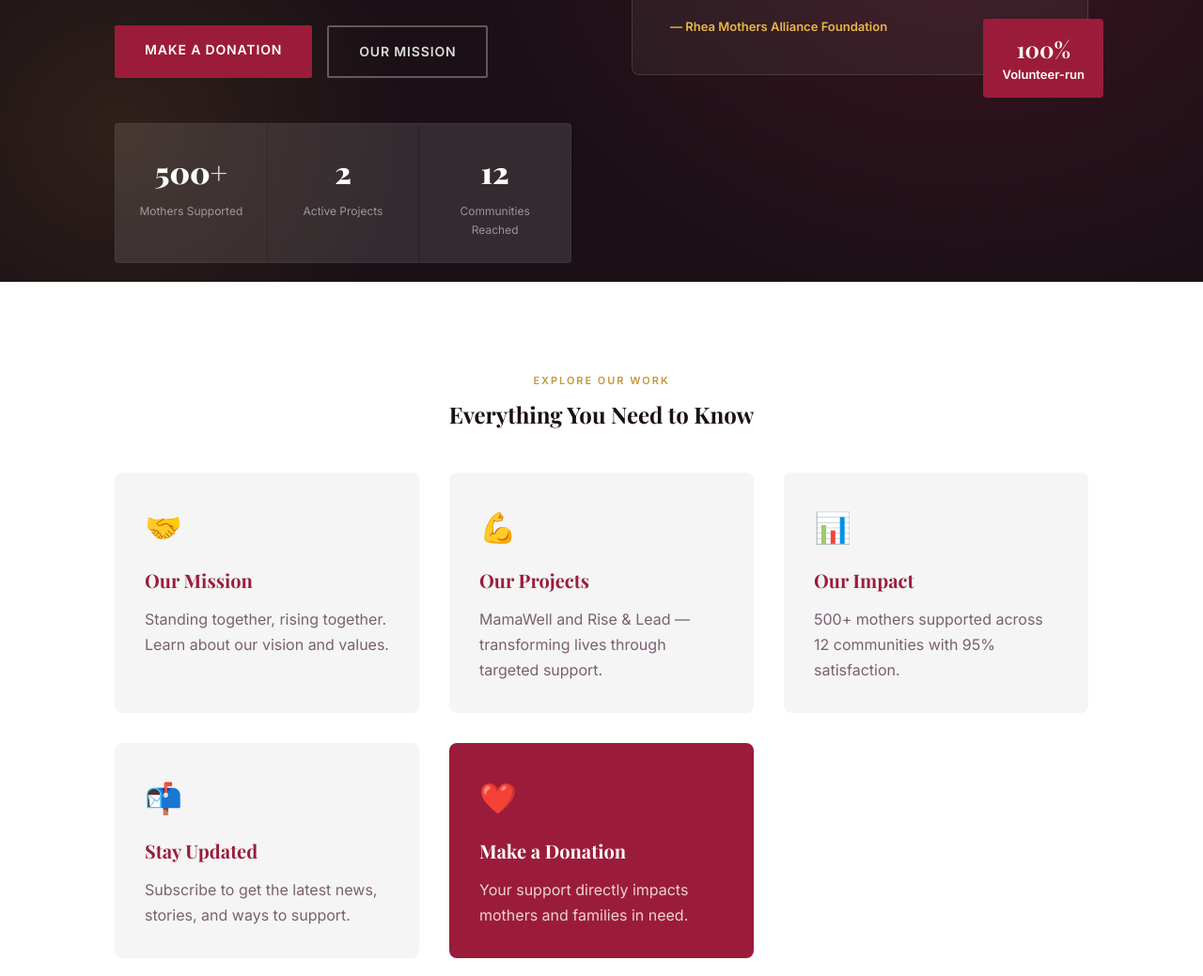
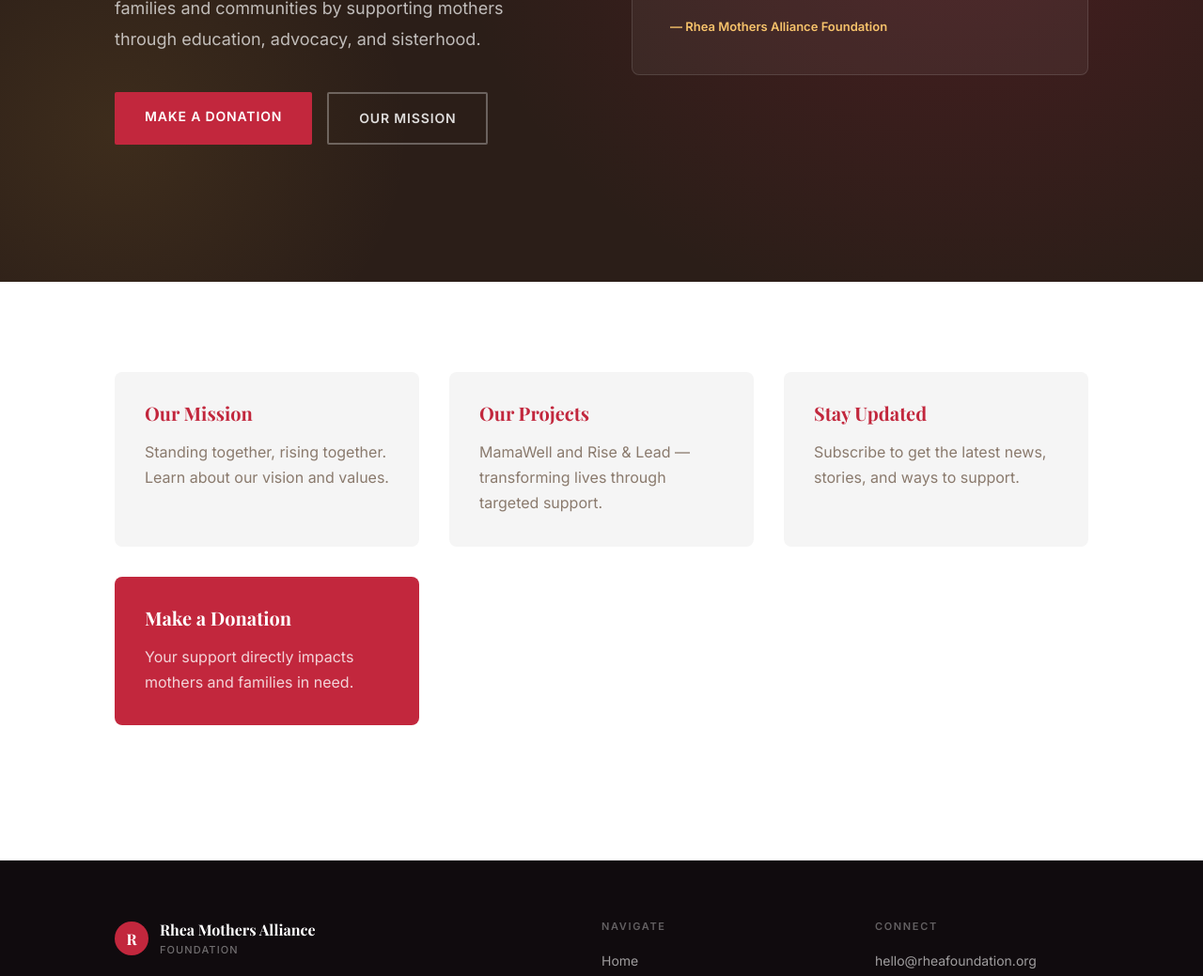
Before and after one commit to afraabnar/rhea-foundation, a website: page index.html in a window 1280 px wide. Shown: the part 500-1539 px from the top of the page at 94% size. Drawn offline with nearby package versions, Linux system fonts and the light colour scheme.

Commit message:
fine tuning

```diff
--- a/css/style.css
+++ b/css/style.css
@@ -3,16 +3,19 @@
 *, *::before, *::after { box-sizing: border-box; margin: 0; padding: 0; }
 
 :root {
-  --crimson: #9B1C3A;
-  --crimson-dark: #6B1228;
-  --crimson-light: #C2304F;
-  --gold: #C5973A;
-  --gold-light: #E8B84B;
-  --cream: #FBF7F2;
-  --ink: #1A1016;
-  --ink-soft: #3D2B35;
-  --muted: #7A6070;
-  --border: rgba(155, 28, 58, 0.15);
+  --crimson: #C2273D;
+  --crimson-dark: #8E1B2C;
+  --crimson-light: #DB4C5F;
+  --gold: #F2A93B;
+  --gold-light: #F7C36B;
+  --green: #7FB249;
+  --green-dark: #3B6D11;
+  --green-light: #A6CC7C;
+  --cream: #FFFCF6;
+  --ink: #2B1E18;
+  --ink-soft: #4A3B30;
+  --muted: #8A7A6D;
+  --border: rgba(194, 39, 61, 0.15);
   --white: #FFFFFF;
   --section-gap: 6rem;
 }
@@ -534,11 +537,11 @@ nav {
 }
 
 .project-card-banner.banner-1 {
-  background: linear-gradient(135deg, #6B1228 0%, #9B1C3A 60%, #C2304F 100%);
+  background: linear-gradient(135deg, #8E1B2C 0%, #C2273D 60%, #DB4C5F 100%);
 }
 
 .project-card-banner.banner-2 {
-  background: linear-gradient(135deg, #3D2B35 0%, #7A4F5E 60%, #9B6E7D 100%);
+  background: linear-gradient(135deg, #3B6D11 0%, #7FB249 60%, #A6CC7C 100%);
 }
 
 .project-tag {
--- a/index.html
+++ b/index.html
@@ -46,26 +46,11 @@
     <div class="container">
       <div class="hero-inner">
         <div class="hero-content">
-          <span class="hero-tag" data-copy="pages.index.hero.tag">Empowering Mothers Since 2020</span>
           <h1 data-copy-html="pages.index.hero.heading">Every Mother Deserves to <em>Thrive</em></h1>
           <p class="hero-desc" data-copy="pages.index.hero.description">Rhea Mothers Alliance Foundation builds stronger families and communities by supporting mothers through education, advocacy, and sisterhood.</p>
           <div class="hero-ctas">
             <a href="pages/donate.html" class="btn btn-primary" data-copy="pages.index.hero.primaryCta">Make a Donation</a>
             <a href="pages/about.html" class="btn btn-outline" style="color: rgba(255,255,255,0.85); border-color: rgba(255,255,255,0.3);" data-copy="pages.index.hero.secondaryCta">Our Mission</a>
-          </div>
-          <div class="hero-stats">
-            <div class="hero-stat">
-              <span class="hero-stat-num" data-copy="pages.index.stats.0.num">500+</span>
-              <span class="hero-stat-label" data-copy="pages.index.stats.0.label">Mothers Supported</span>
-            </div>
-            <div class="hero-stat">
-              <span class="hero-stat-num" data-copy="pages.index.stats.1.num">2</span>
-              <span class="hero-stat-label" data-copy="pages.index.stats.1.label">Active Projects</span>
-            </div>
-            <div class="hero-stat">
-              <span class="hero-stat-num" data-copy="pages.index.stats.2.num">12</span>
-              <span class="hero-stat-label" data-copy="pages.index.stats.2.label">Communities Reached</span>
-            </div>
           </div>
         </div>
 
@@ -75,10 +60,6 @@
             <p class="hero-quote-text">When mothers are supported, entire communities rise. Our strength is not solitary — it is shared, passed hand to hand.</p>
             <p class="hero-quote-attr">— Rhea Mothers Alliance Foundation</p>
           </div>
-          <div class="floating-badge">
-            <strong>100%</strong>
-            Volunteer-run
-          </div>
         </div>
       </div>
     </div>
@@ -87,43 +68,28 @@
   <!-- QUICK LINKS TO SECTIONS -->
   <section class="section" style="background: white;">
     <div class="container">
-      <div style="text-align: center; margin-bottom: 3rem;">
-        <span class="eyebrow">Explore Our Work</span>
-        <h2>Everything You Need to Know</h2>
-      </div>
 
       <div style="display: grid; grid-template-columns: repeat(auto-fit, minmax(250px, 1fr)); gap: 2rem; margin-bottom: 3rem;">
         <!-- Mission Card -->
         <a href="pages/about.html" style="text-decoration: none; padding: 2rem; border-radius: 8px; background: #f5f5f5; transition: all 0.3s ease; cursor: pointer; display: flex; flex-direction: column; gap: 1rem;">
-          <div style="font-size: 32px;">🤝</div>
-          <h3 style="color: var(--crimson); margin: 0; font-size: 20px;" data-copy="pages.index.cards.0.title">Our Mission</h3>
-          <p style="color: var(--muted); margin: 0;" data-copy="pages.index.cards.0.description">Standing together, rising together. Learn about our vision and values.</p>
+          <h3 style="color: var(--crimson); margin: 0; font-size: 20px;">Our Mission</h3>
+          <p style="color: var(--muted); margin: 0;">Standing together, rising together. Learn about our vision and values.</p>
         </a>
 
         <!-- Projects Card -->
         <a href="pages/projects.html" style="text-decoration: none; padding: 2rem; border-radius: 8px; background: #f5f5f5; transition: all 0.3s ease; cursor: pointer; display: flex; flex-direction: column; gap: 1rem;">
-          <div style="font-size: 32px;">💪</div>
-          <h3 style="color: var(--crimson); margin: 0; font-size: 20px;" data-copy="pages.index.cards.1.title">Our Projects</h3>
-          <p style="color: var(--muted); margin: 0;" data-copy="pages.index.cards.1.description">MamaWell and Rise & Lead — transforming lives through targeted support.</p>
-        </a>
-
-        <!-- Impact Card -->
-        <a href="pages/impact.html" style="text-decoration: none; padding: 2rem; border-radius: 8px; background: #f5f5f5; transition: all 0.3s ease; cursor: pointer; display: flex; flex-direction: column; gap: 1rem;">
-          <div style="font-size: 32px;">📊</div>
-          <h3 style="color: var(--crimson); margin: 0; font-size: 20px;" data-copy="pages.index.cards.2.title">Our Impact</h3>
-          <p style="color: var(--muted); margin: 0;" data-copy="pages.index.cards.2.description">500+ mothers supported across 12 communities with 95% satisfaction.</p>
+          <h3 style="color: var(--crimson); margin: 0; font-size: 20px;">Our Projects</h3>
+          <p style="color: var(--muted); margin: 0;">MamaWell and Rise & Lead — transforming lives through targeted support.</p>
         </a>
 
         <!-- Updates Card -->
         <a href="pages/updates.html" style="text-decoration: none; padding: 2rem; border-radius: 8px; background: #f5f5f5; transition: all 0.3s ease; cursor: pointer; display: flex; flex-direction: column; gap: 1rem;">
-          <div style="font-size: 32px;">📬</div>
-          <h3 style="color: var(--crimson); margin: 0; font-size: 20px;" data-copy="pages.index.cards.3.title">Stay Updated</h3>
-          <p style="color: var(--muted); margin: 0;" data-copy="pages.index.cards.3.description">Subscribe to get the latest news, stories, and ways to support.</p>
+          <h3 style="color: var(--crimson); margin: 0; font-size: 20px;">Stay Updated</h3>
+          <p style="color: var(--muted); margin: 0;">Subscribe to get the latest news, stories, and ways to support.</p>
         </a>
 
         <!-- Donate Card -->
         <a href="pages/donate.html" style="text-decoration: none; padding: 2rem; border-radius: 8px; background: var(--crimson); transition: all 0.3s ease; cursor: pointer; display: flex; flex-direction: column; gap: 1rem;">
-          <div style="font-size: 32px;">❤️</div>
           <h3 style="color: white; margin: 0; font-size: 20px;">Make a Donation</h3>
           <p style="color: rgba(255,255,255,0.8); margin: 0;">Your support directly impacts mothers and families in need.</p>
         </a>
@@ -131,31 +97,6 @@
     </div>
   </section>
 
-  <!-- MISSION -->
-  <section class="section" id="mission" style="display: none;">
-
-    <div class="container">
-      <div class="mission-grid">
-        <div class="mission-text">
-          <!-- Mission content moved to pages/about.html -->
-        </div>
-      </div>
-    </div>
-  </section>
-
-  <!-- PROJECTS - MOVED TO SEPARATE PAGE -->
-  <section class="section" id="projects" style="display: none;">
-    <div class="container">
-      <!-- Projects content moved to pages/projects.html -->
-    </div>
-  </section>
-
-  <!-- IMPACT - MOVED TO SEPARATE PAGE -->
-  <section class="impact-section" style="display: none;">
-    <div class="container">
-      <!-- Impact content moved to pages/impact.html -->
-    </div>
-  </section>
 
   <!-- NEWSLETTER - MOVED TO SEPARATE PAGE -->
   <section class="newsletter-section" id="newsletter" style="display: none;">
@@ -205,7 +146,6 @@
     </div>
   </footer>
 
-  <script src="js/copy.js"></script>
   <script>
     // Hamburger menu
     const hamburger = document.getElementById('hamburger');
--- a/js/copy.js
+++ b/js/copy.js
@@ -240,6 +240,8 @@ function renderSiteCopy() {
     if (value == null) return;
     if (el.tagName === 'INPUT' || el.tagName === 'TEXTAREA') {
       el.placeholder = value;
+    } else if (el.tagName === 'META') {
+      el.setAttribute('content', value);
     } else if (el.tagName === 'OPTION') {
       el.textContent = value;
       if (el.value === '') el.value = '';
```
Also changed, not shown: pages/donate.html (+16 -16 lines), pages/impact.html (+4 -4 lines).
